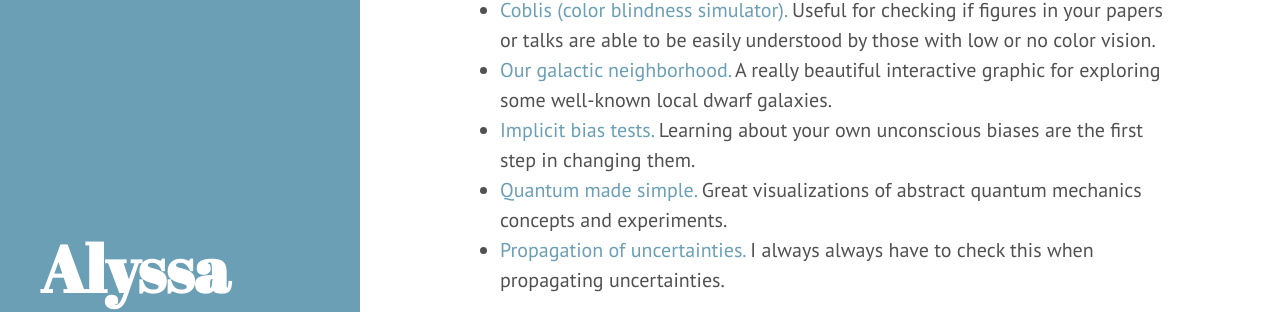
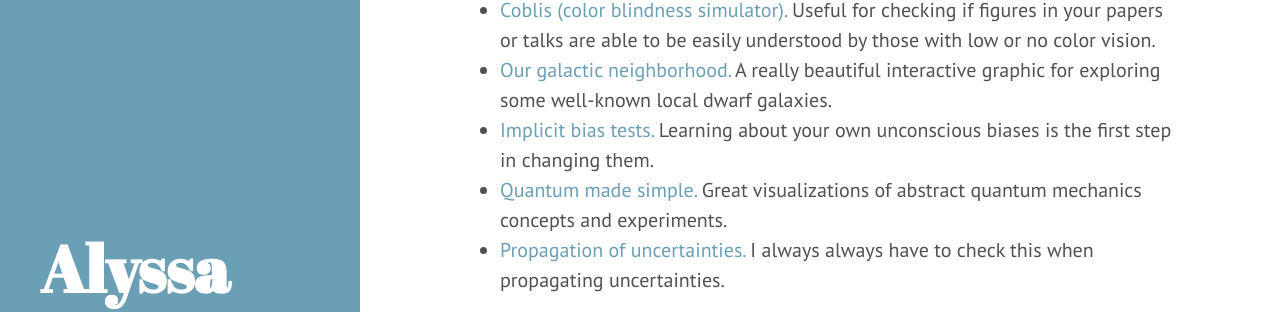
Before and after one commit to abulatek/abulatek.github.io, a Jekyll site: the page built from 03bookmarks.md, in a window 1280 px wide. Shown: the part 225-537 px from the top of the page. Built offline with Jekyll 4.4.1, drawn with Linux system fonts in a browser that asks for light colours.

Commit message:
Fixed grammar mistake

```diff
--- a/03bookmarks.md
+++ b/03bookmarks.md
@@ -8,6 +8,6 @@ Here are some useful resources that I have encountered in my life in academia so
 
 - [Coblis (color blindness simulator).](https://www.color-blindness.com/coblis-color-blindness-simulator/) Useful for checking if figures in your papers or talks are able to be easily understood by those with low or no color vision.
 - [Our galactic neighborhood.](https://www.symmetrymagazine.org/article/our-galactic-neighborhood) A really beautiful interactive graphic for exploring some well-known local dwarf galaxies.
-- [Implicit bias tests.](https://implicit.harvard.edu/implicit/takeatest.html) Learning about your own unconscious biases are the first step in changing them.
+- [Implicit bias tests.](https://implicit.harvard.edu/implicit/takeatest.html) Learning about your own unconscious biases is the first step in changing them.
 - [Quantum made simple.](https://toutestquantique.fr/en/) Great visualizations of abstract quantum mechanics concepts and experiments.
 - [Propagation of uncertainties.](https://en.wikipedia.org/wiki/Propagation_of_uncertainty) I always always have to check this when propagating uncertainties.
```
